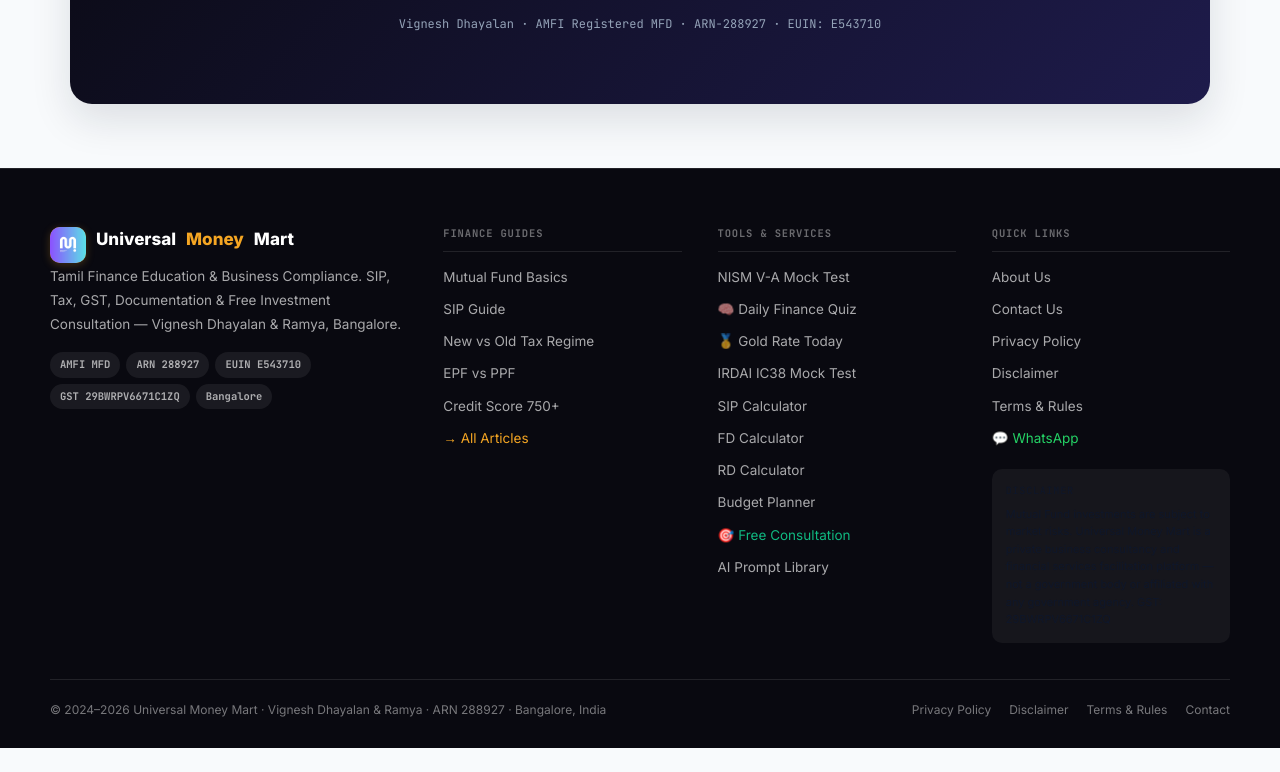
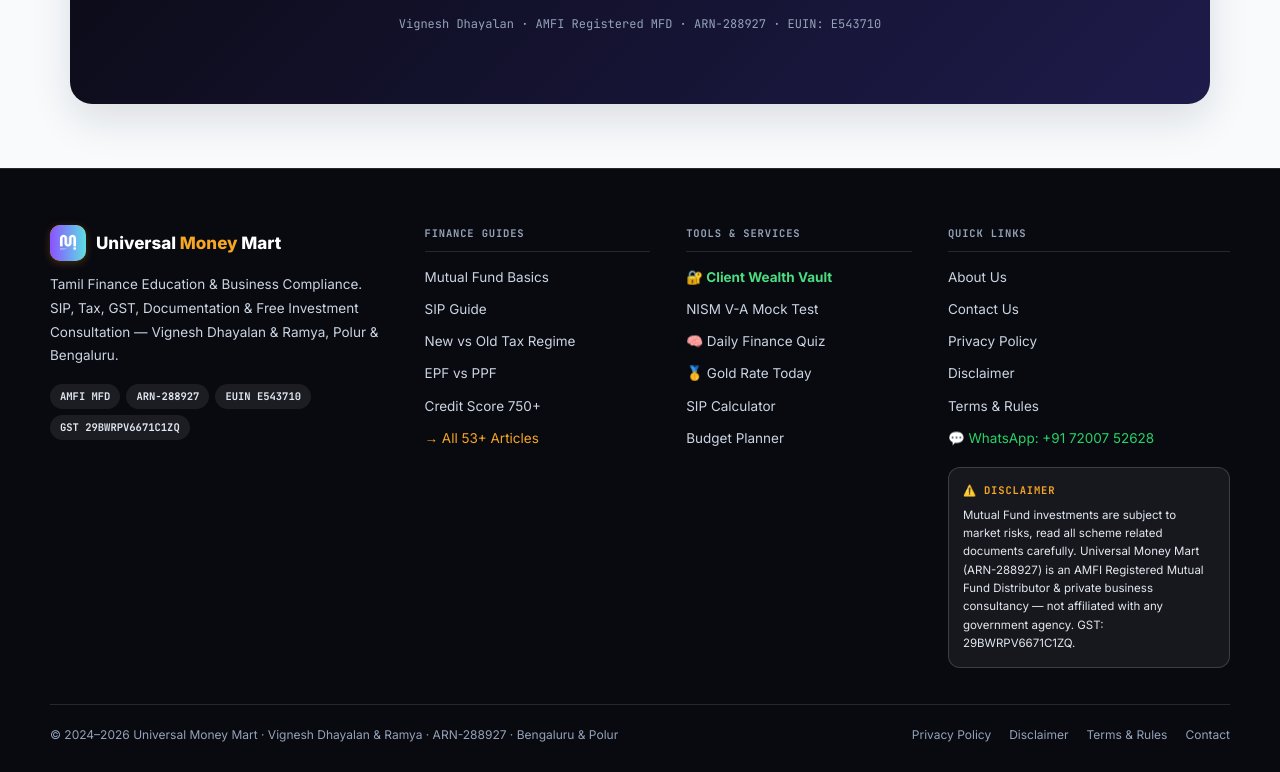
Before and after one commit to vickydhayalan/universalmoneymart, a website: page masterclass.html in a window 1280 px wide. Shown: the part 5479-6251 px from the top of the page. Before the commit the page ends 6227 px from the top, so only its background shows below. Drawn offline with nearby package versions, Linux system fonts and the light colour scheme; a web font is replaced by a local one.

Commit message:
Update masterclass.html

```diff
--- a/masterclass.html
+++ b/masterclass.html
@@ -40,12 +40,15 @@ a{color:inherit;text-decoration:none}
 button{font-family:var(--fb);cursor:pointer;border:none;background:none}
 img{display:block;max-width:100%}
 
+/* PREVENT DUPLICATE FOOTER FROM GLOBAL SCRIPTS */
+footer:not(#ummExclusiveFooter){display:none!important}
+
 /* WHATSAPP FLOATING BUTTON (BOTTOM RIGHT) */
 .wa-fab{position:fixed;bottom:22px;right:20px;z-index:999;display:inline-flex;align-items:center;gap:8px;padding:12px 18px;border-radius:100px;background:var(--wa);color:#fff;font-size:13.5px;font-weight:800;box-shadow:0 6px 22px rgba(37,211,102,.38);transition:transform .2s,box-shadow .2s}
 .wa-fab:hover{transform:translateY(-2px);box-shadow:0 10px 28px rgba(37,211,102,.48)}
 .wa-fab svg{width:20px;height:20px;fill:#fff;flex-shrink:0}
 
-/* STICKY HEADER (MATCHES UMM DESIGN SYSTEM) */
+/* STICKY HEADER */
 .hdr{background:rgba(255,255,255,.96);backdrop-filter:blur(14px);border-bottom:1px solid var(--bdr);position:sticky;top:0;z-index:300}
 .hdr-inner{max-width:1180px;margin:0 auto;padding:0 20px;display:flex;align-items:center;height:64px;gap:10px}
 .logo{display:flex;align-items:center;gap:10px;flex-shrink:0}
@@ -161,23 +164,26 @@ img{display:block;max-width:100%}
 .vid-frame{width:100%;aspect-ratio:16/9;border-radius:12px;border:none;background:#000}
 
 /* SINGLE EXCLUSIVE FOOTER */
-footer{background:#090910;border-top:1px solid rgba(255,255,255,.1);padding:56px 20px 28px}
-.ft-grid{max-width:1180px;margin:0 auto;display:grid;grid-template-columns:1.5fr 1fr 1fr 1fr;gap:36px;margin-bottom:36px}
-@media(max-width:900px){.ft-grid{grid-template-columns:1fr 1fr}}
-@media(max-width:500px){.ft-grid{grid-template-columns:1fr}}
+footer#ummExclusiveFooter{background:#090910;border-top:1px solid rgba(255,255,255,.12);padding:56px 20px 28px}
+.ft-grid{max-width:1180px;margin:0 auto;display:grid;grid-template-columns:1.5fr 1fr 1fr 1.25fr;gap:36px;margin-bottom:36px}
+@media(max-width:960px){.ft-grid{grid-template-columns:1fr 1fr}}
+@media(max-width:540px){.ft-grid{grid-template-columns:1fr}}
 .ft-logo-name{font-size:17px;font-weight:800;color:#fff;margin-bottom:12px;display:flex;align-items:center;gap:10px}
 .ft-logo-name span{color:var(--gold)}
-.ft-desc{font-size:13.5px;color:rgba(255,255,255,.65);line-height:1.75;margin-bottom:16px}
+.ft-desc{font-size:13.5px;color:#CBD5E1;line-height:1.75;margin-bottom:16px}
 .ft-badges{display:flex;flex-wrap:wrap;gap:6px}
-.ft-badge{font-size:10.5px;font-weight:700;color:rgba(255,255,255,.65);background:rgba(255,255,255,.07);padding:4px 10px;border-radius:100px;font-family:var(--fm)}
-.ft-col-h{font-family:var(--fm);font-size:10.5px;font-weight:700;text-transform:uppercase;letter-spacing:.08em;color:rgba(255,255,255,.4);margin-bottom:14px;padding-bottom:8px;border-bottom:1px solid rgba(255,255,255,.1)}
+.ft-badge{font-size:10.5px;font-weight:700;color:#E2E8F0;background:rgba(255,255,255,.08);padding:4px 10px;border-radius:100px;font-family:var(--fm)}
+.ft-col-h{font-family:var(--fm);font-size:10.5px;font-weight:700;text-transform:uppercase;letter-spacing:.08em;color:#94A3B8;margin-bottom:14px;padding-bottom:8px;border-bottom:1px solid rgba(255,255,255,.12)}
 .ft-links{display:flex;flex-direction:column;gap:10px}
-.ft-links a{font-size:13.5px;color:rgba(255,255,255,.65);transition:color .2s}
+.ft-links a{font-size:13.5px;color:#CBD5E1;transition:color .2s}
 .ft-links a:hover{color:var(--gold)}
-.ft-bottom{max-width:1180px;margin:0 auto;border-top:1px solid rgba(255,255,255,.1);padding-top:20px;display:flex;align-items:center;justify-content:space-between;flex-wrap:wrap;gap:14px}
-.ft-copy{font-size:12px;color:rgba(255,255,255,.45)}
+.ft-disclaimer-box{margin-top:18px;padding:14px;background:rgba(255,255,255,.06);border-radius:12px;border:1px solid rgba(255,255,255,.16)}
+.ft-disclaimer-title{font-family:var(--fm);font-size:10.5px;font-weight:700;color:#F5A623;text-transform:uppercase;letter-spacing:.08em;margin-bottom:6px}
+.ft-disclaimer-text{font-size:11.5px;color:#E2E8F0;line-height:1.6}
+.ft-bottom{max-width:1180px;margin:0 auto;border-top:1px solid rgba(255,255,255,.12);padding-top:20px;display:flex;align-items:center;justify-content:space-between;flex-wrap:wrap;gap:14px}
+.ft-copy{font-size:12px;color:#94A3B8}
 .ft-legal{display:flex;gap:18px;flex-wrap:wrap}
-.ft-legal a{font-size:12px;color:rgba(255,255,255,.45);transition:color .2s}
+.ft-legal a{font-size:12px;color:#94A3B8;transition:color .2s}
 .ft-legal a:hover{color:#fff}
 </style>
 </head>
@@ -265,7 +271,7 @@ footer{background:#090910;border-top:1px solid rgba(255,255,255,.1);padding:56px
   </div>
 </div>
 
-<!-- EPISODES CONTAINER (RENDERED WITH REAL YOUTUBE THUMBNAILS) -->
+<!-- EPISODES CONTAINER -->
 <main class="modules" id="modulesContainer"></main>
 
 <!-- FREE CONSULTATION CTA -->
@@ -301,23 +307,23 @@ footer{background:#090910;border-top:1px solid rgba(255,255,255,.1);padding:56px
   </div>
 </div>
 
-<!-- SINGLE EXCLUSIVE FOOTER -->
-<footer>
+<!-- SINGLE EXCLUSIVE FOOTER WITH CLEAR DISCLAIMER -->
+<footer id="ummExclusiveFooter">
   <div class="ft-grid">
     <div>
-      <div class="logo" style="gap:10px">
-        <div class="logo-box"><img src="/Logo.png" alt="UMM" style="width:36px;height:36px;border-radius:8px;object-fit:cover" onerror="this.parentElement.innerHTML='₹'"></div>
-        <div class="ft-logo-name">Universal <span>Money</span> Mart</div>
+      <div class="ft-logo-name">
+        <div class="logo-box"><img src="/Logo.png" alt="UMM" onerror="this.onerror=null;this.src='https://raw.githubusercontent.com/vickydhayalan/universalmoneymart/main/Logo.png'"></div>
+        <div>Universal <span>Money</span> Mart</div>
       </div>
-      <p class="ft-desc">Tamil Finance Education & Business Compliance. SIP, Tax, GST, Documentation & Free Investment Consultation — Vignesh Dhayalan & Ramya, Bangalore.</p>
+      <p class="ft-desc">Tamil Finance Education &amp; Business Compliance. SIP, Tax, GST, Documentation &amp; Free Investment Consultation — Vignesh Dhayalan &amp; Ramya, Polur &amp; Bengaluru.</p>
       <div class="ft-badges">
         <span class="ft-badge">AMFI MFD</span>
-        <span class="ft-badge">ARN 288927</span>
+        <span class="ft-badge">ARN-288927</span>
         <span class="ft-badge">EUIN E543710</span>
         <span class="ft-badge">GST 29BWRPV6671C1ZQ</span>
-        <span class="ft-badge">Bangalore</span>
       </div>
     </div>
+
     <div>
       <div class="ft-col-h">Finance Guides</div>
       <div class="ft-links">
@@ -326,24 +332,22 @@ footer{background:#090910;border-top:1px solid rgba(255,255,255,.1);padding:56px
         <a href="/blog/new-vs-old-tax-regime.html">New vs Old Tax Regime</a>
         <a href="/blog/epf-vs-ppf-difference.html">EPF vs PPF</a>
         <a href="/blog/credit-score-guide.html">Credit Score 750+</a>
-        <a href="/blog/index.html" style="color:var(--gold)">→ All Articles</a>
+        <a href="/blog/index.html" style="color:var(--gold)">→ All 53+ Articles</a>
       </div>
     </div>
+
     <div>
-      <div class="ft-col-h">Tools & Services</div>
+      <div class="ft-col-h">Tools &amp; Services</div>
       <div class="ft-links">
+        <a href="/portal.html" style="color:#4ADE80;font-weight:700">🔐 Client Wealth Vault</a>
         <a href="/tools/nism-series-va-mock-test.html">NISM V-A Mock Test</a>
         <a href="/daily-quiz.html">🧠 Daily Finance Quiz</a>
         <a href="/gold-rate-today.html">🥇 Gold Rate Today</a>
-        <a href="/tools/irdai-ic38-mock-test.html">IRDAI IC38 Mock Test</a>
         <a href="/tools/sip-calculator.html">SIP Calculator</a>
-        <a href="/tools/fd-calculator.html">FD Calculator</a>
-        <a href="/tools/rd-calculator.html">RD Calculator</a>
         <a href="/tools/budget-calculator.html">Budget Planner</a>
-        <a href="#consultation" style="color:var(--green)">🎯 Free Consultation</a>
-        <a href="/prompt-library.html">AI Prompt Library</a>
       </div>
     </div>
+
     <div>
       <div class="ft-col-h">Quick Links</div>
       <div class="ft-links">
@@ -351,21 +355,25 @@ footer{background:#090910;border-top:1px solid rgba(255,255,255,.1);padding:56px
         <a href="/contact.html">Contact Us</a>
         <a href="/privacy-policy.html">Privacy Policy</a>
         <a href="/disclaimer.html">Disclaimer</a>
-        <a href="/terms-and-conditions.html">Terms & Rules</a>
-        <a href="https://wa.me/917200752628" target="_blank" rel="noopener" style="color:var(--wa)">💬 WhatsApp</a>
+        <a href="/terms-and-conditions.html">Terms &amp; Rules</a>
+        <a href="https://wa.me/917200752628" target="_blank" rel="noopener" style="color:var(--wa)">💬 WhatsApp: +91 72007 52628</a>
       </div>
-      <div style="margin-top:20px;padding:14px;background:rgba(255,255,255,.05);border-radius:10px;border:1px solid var(--bdrw)">
-        <div style="font-family:var(--fm);font-size:10px;color:var(--tw3);text-transform:uppercase;letter-spacing:.08em;margin-bottom:6px">Disclaimer</div>
-        <div style="font-size:11px;color:var(--tw3);line-height:1.6">Mutual Fund investments are subject to market risks. Universal Money Mart is a private business consultancy and financial services facilitation platform — not a government body or affiliated with any government agency. GST: 29BWRPV6671C1ZQ</div>
+
+      <div class="ft-disclaimer-box">
+        <div class="ft-disclaimer-title">⚠️ Disclaimer</div>
+        <div class="ft-disclaimer-text">
+          Mutual Fund investments are subject to market risks, read all scheme related documents carefully. Universal Money Mart (ARN-288927) is an AMFI Registered Mutual Fund Distributor &amp; private business consultancy — not affiliated with any government agency. GST: 29BWRPV6671C1ZQ.
+        </div>
       </div>
     </div>
   </div>
+
   <div class="ft-bottom">
-    <div class="ft-copy">© 2024–2026 Universal Money Mart · Vignesh Dhayalan & Ramya · ARN 288927 · Bangalore, India</div>
+    <div class="ft-copy">© 2024–2026 Universal Money Mart · Vignesh Dhayalan &amp; Ramya · ARN-288927 · Bengaluru &amp; Polur</div>
     <div class="ft-legal">
       <a href="/privacy-policy.html">Privacy Policy</a>
       <a href="/disclaimer.html">Disclaimer</a>
-      <a href="/terms-and-conditions.html">Terms & Rules</a>
+      <a href="/terms-and-conditions.html">Terms &amp; Rules</a>
       <a href="/contact.html">Contact</a>
     </div>
   </div>
```
